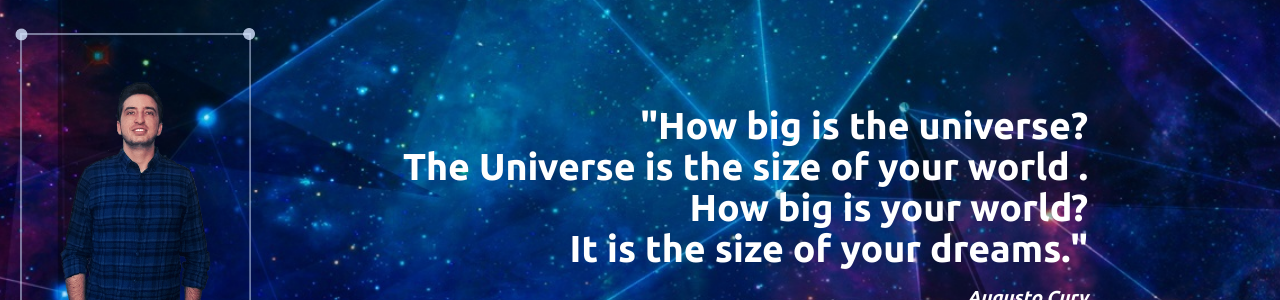
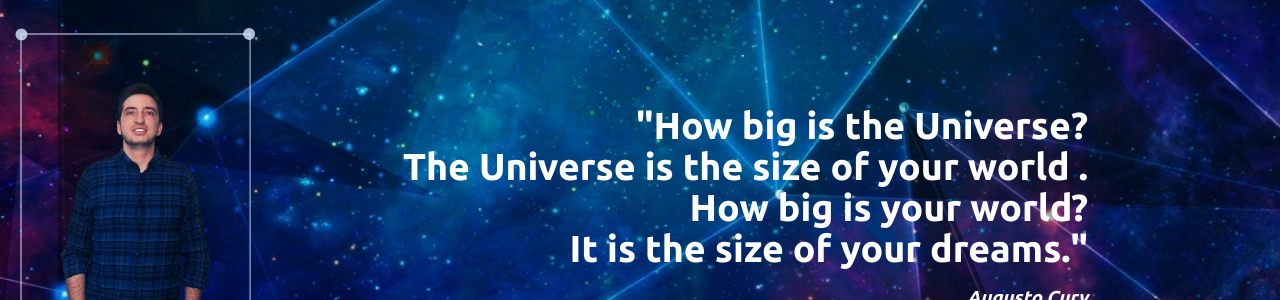
Before and after one commit to olavillalon/olavillalon.github.io, a Jekyll site: the page built from about.html, in a window 1280 px wide. Shown: the part 242-542 px from the top of the page. Built offline with Jekyll 4.4.1, drawn with Linux system fonts in a browser that asks for light colours.

```diff
--- a/about.html
+++ b/about.html
@@ -10,7 +10,7 @@ title: About Me - Matheus Villalón
                 <img src="images/my-photo.png" alt="Photo Matheus Profile">
             </figure>
             <h1 class="title-header right-align">
-                "How big is the universe? <br/>
+                "How big is the Universe? <br/>
                 The Universe is the size of your world . <br/>
                 How big is your world? <br/>
                 It is the size of your dreams." <br/>
```
